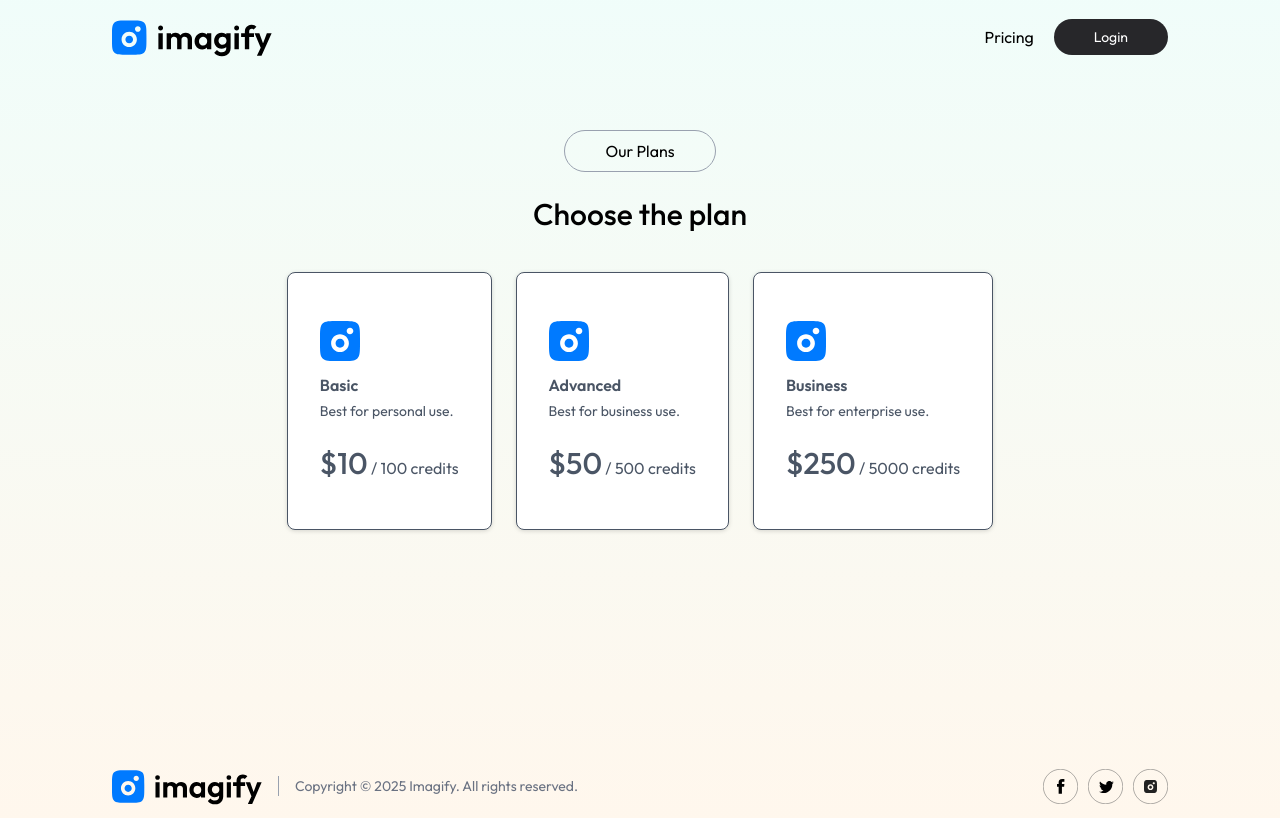
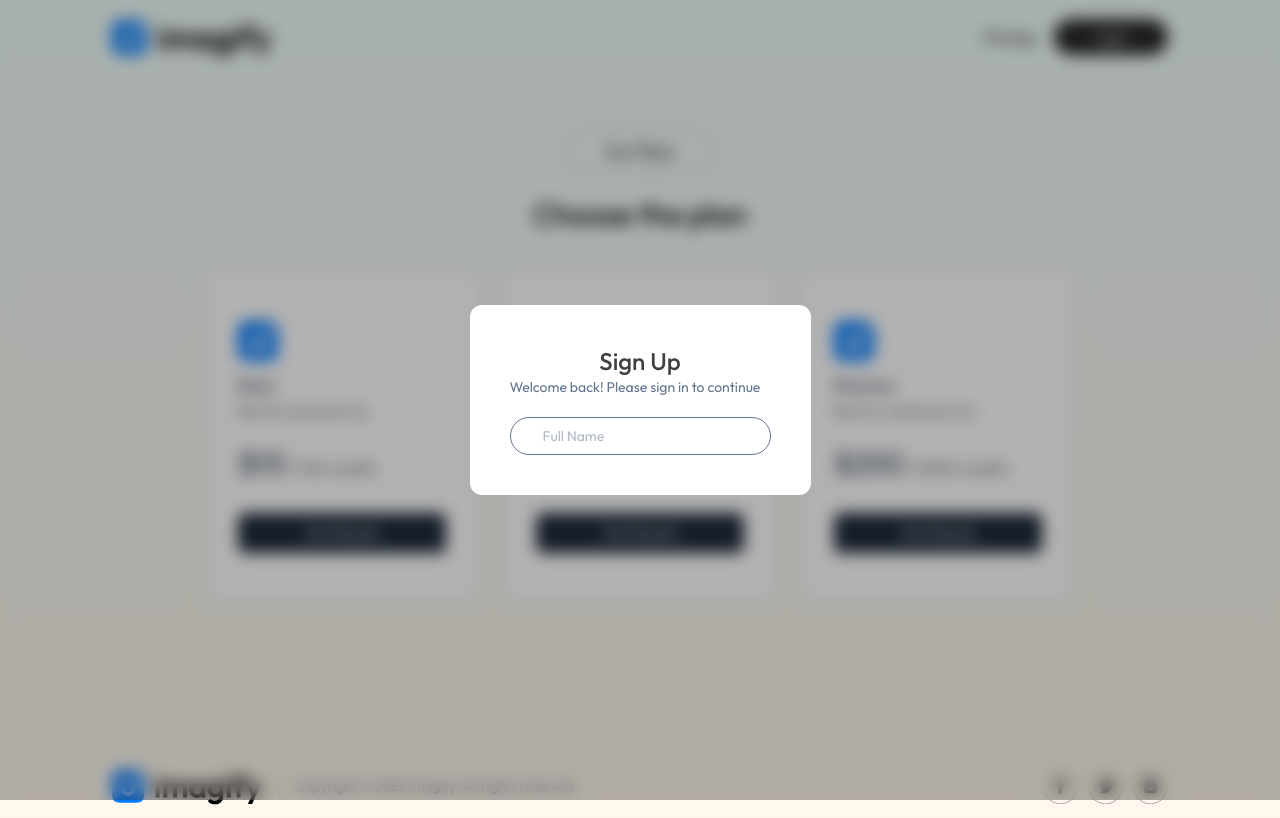
Before and after one commit to pragatighosh25/imagify, a React (Vite) app in the folder frontend/: page /buy in a window 1280 px wide. Built offline with nearby package versions, Linux system fonts and the light colour scheme.

Commit message:
login page

```diff
--- a/frontend/src/App.jsx
+++ b/frontend/src/App.jsx
@@ -5,11 +5,13 @@ import Result from './pages/Result.jsx'
 import { Route, Routes,  } from 'react-router-dom'
 import Navbar from './components/Navbar.jsx'
 import Footer from './components/Footer.jsx'
+import Login from './components/Login.jsx'
 
 const App = () => {
   return (
     <div className='px-4 sm:px-10 md:px-14 lg:px-28 min-h-screen bg-gradient-to-b from-teal-50 to-orange-50'>
       <Navbar />
+    <Login />
       <Routes>
         <Route path="/" element={<Home />} />
         <Route path="/buy" element={<BuyCredit />} />
--- /dev/null
+++ b/frontend/src/components/Login.jsx
@@ -0,0 +1,20 @@
+import React from 'react'
+import { assets } from '../assets/assets'
+
+const Login = () => {
+  return (
+    <div className='absolute top-0 left-0 right-0 bottom-0 z-10 backdrop-blur-sm bg-black/30 flex justify-center items-center'>
+      <form className='relative bg-white p-10 rounded-xl text-slate-500'>
+        <h1 className='text-center text-2xl text-neutral-700 font-medium'>Sign Up</h1>
+        <p className='text-sm'>Welcome back! Please sign in to continue</p>
+        <div className='border px-6 py-2 flex items-center gap-2 rounded-full mt-5'>
+          <img src={assets.user_icon} alt="" />
+          <input className='outline-none text-sm' type="text" placeholder='Full Name' required/>
+
+        </div>
+      </form>
+    </div>
+  )
+}
+
+export default Login
--- a/frontend/src/pages/BuyCredit.jsx
+++ b/frontend/src/pages/BuyCredit.jsx
@@ -1,7 +1,10 @@
-import React from 'react'
+import React, { useContext } from 'react'
 import { assets, plans } from '../assets/assets.js'
+import { AppContext } from '../context/AppContext.jsx';
 
 const BuyCredit = () => {
+  const {user}= useContext(AppContext);
+
   return (
     <div className='min-h-[80vh] text-center pt-14 mb-10'>
       <button className='border border-gray-400 px-10 py-2 rounded-full mb-6'>Our Plans</button>
@@ -9,11 +12,12 @@ const BuyCredit = () => {
 
       <div className='flex flex-wrap justify-center gap-6 text-left'>
         {plans.map((item, index) => (
-          <div key={index} className='bg-white drop-shadow-sm border rounded-lg py-12 px-8 text-gray-600 hover:scale-105 transition-all duration-500'>
+          <div key={index} className='bg-white drop-shadow-sm border border-gray-200 rounded-lg py-12 px-8 text-gray-600 hover:scale-105 transition-all duration-500'>
             <img width={40} src={assets.logo_icon} alt="" className='' />
             <p className='mt-3 mb-1 font-semibold'>{item.id}</p>
             <p className='text-sm'>{item.desc}</p>
             <p className='mt-6'> <span className='text-3xl font-medium'>${item.price}</span> / {item.credits} credits</p>
+            <button className='w-full bg-gray-800 text-white mt-8 text-sm rounded-md py-2.5 min-w-52'>{user ? 'Purchase' : 'Get Started'}</button>
           </div>
         ))}
       </div>
```
